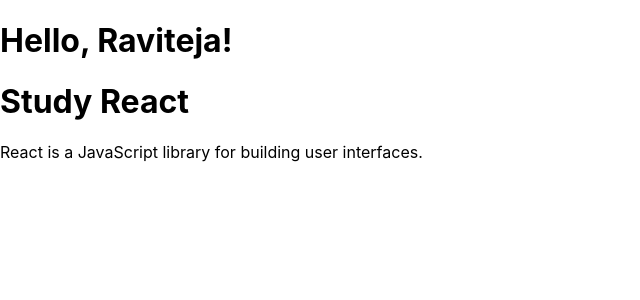
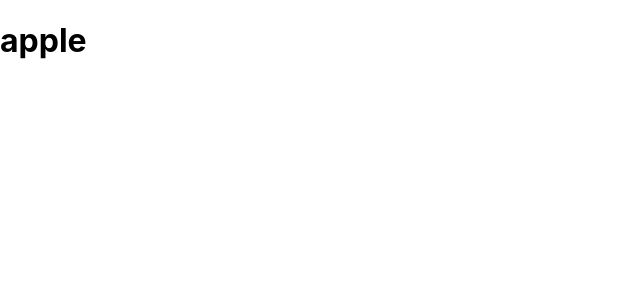
Before and after one commit to tejakoheda/week1_day4, a React (Create React App) app: page / in a window 1280 px wide. Shown: the top 300 px of the page, without its empty margins (0-640 px from the left). Built offline with nearby package versions, Linux system fonts and the light colour scheme.

Commit message:
if statement

```diff
--- a/public/index.html
+++ b/public/index.html
@@ -24,7 +24,7 @@
       work correctly both with client-side routing and a non-root public URL.
       Learn how to configure a non-root public URL by running `npm run build`.
     -->
-    <title>React App</title>
+    <title>Raviteja</title>
   </head>
   <body>
     <noscript>You need to enable JavaScript to run this app.</noscript>
--- a/src/App.js
+++ b/src/App.js
@@ -1,12 +1,10 @@
-import Welcome, { Study } from "./Hello";
-
-function App() {
-  return (
-    <div>
-      <Welcome />
-      <Study />
-    </div>
-  );
+function App(){
+  let a=10;
+  let b="apple";
+  if(a>5){
+    return <h1>{b}</h1>
+  }else{
+    return <h1>fruit</h1>
+  }
 }
-
 export default App;
```
